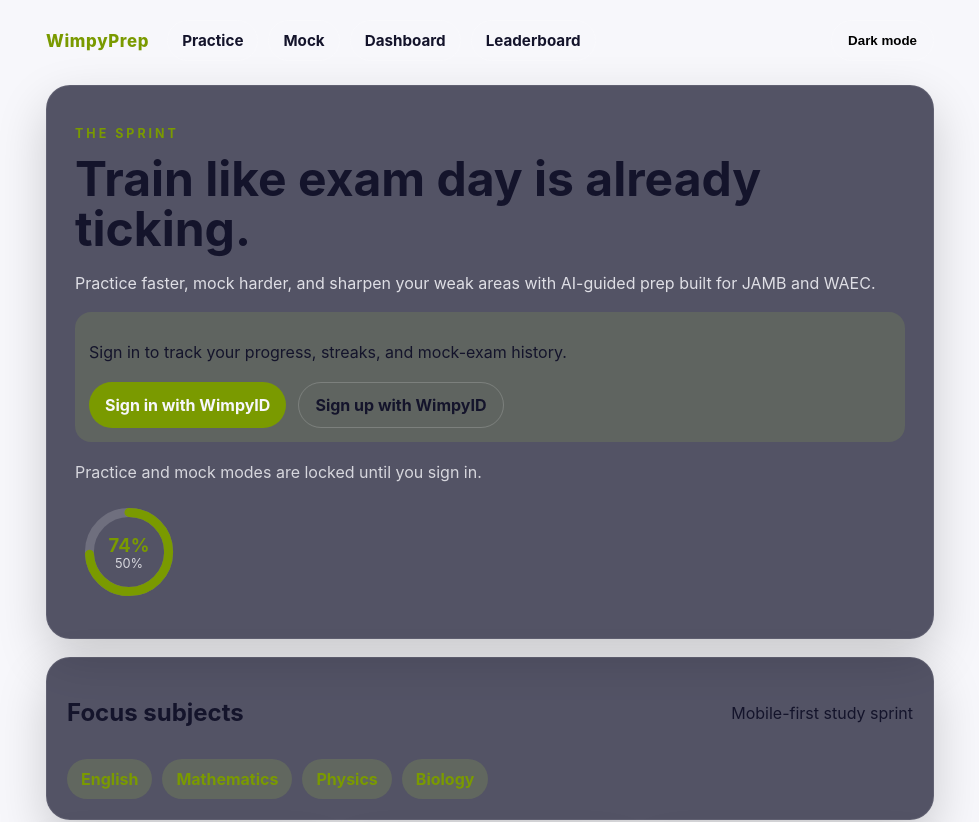
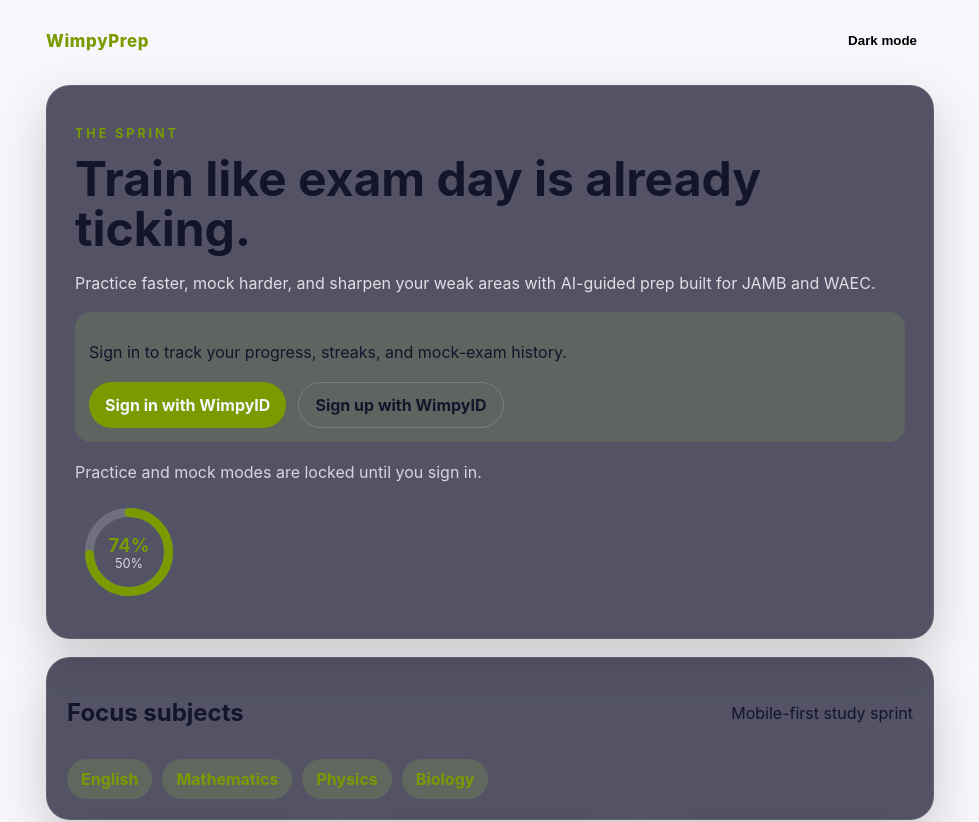
Before and after one commit to davidcooperation044-beep/wimpyprep, a Next.js app: page / in a window 1280 px wide. Shown: the top 822 px of the page, without its empty margins (150-1129 px from the left). Built offline with nearby package versions, Linux system fonts and the light colour scheme; no server answers.

Commit message:
Remove app navbar and clean up header styles

```diff
--- a/app/globals.css
+++ b/app/globals.css
@@ -34,17 +34,6 @@ html, body { padding: 0; margin: 0; background: var(--bg); color: var(--text); f
   align-items: center;
   gap: 18px;
   flex-wrap: wrap;
-}
-
-.site-nav {
-  display: flex;
-  flex-wrap: wrap;
-  gap: 10px;
-}
-
-.site-nav .button {
-  padding: 10px 14px;
-  font-size: 0.95rem;
 }
 
 .brand {
--- a/app/layout.tsx
+++ b/app/layout.tsx
@@ -39,12 +39,6 @@ export default function RootLayout({ children }: { children: React.ReactNode })
           <header className="site-header">
             <div className="brand-row">
               <a href="/" className="brand">WimpyPrep</a>
-              <nav className="site-nav" aria-label="Primary navigation">
-                <a href="/practice" className="button outline">Practice</a>
-                <a href="/mock" className="button outline">Mock</a>
-                <a href="/dashboard" className="button outline">Dashboard</a>
-                <a href="/leaderboard" className="button outline">Leaderboard</a>
-              </nav>
             </div>
             <div className="nav-actions">
               <ThemeToggle />
```
